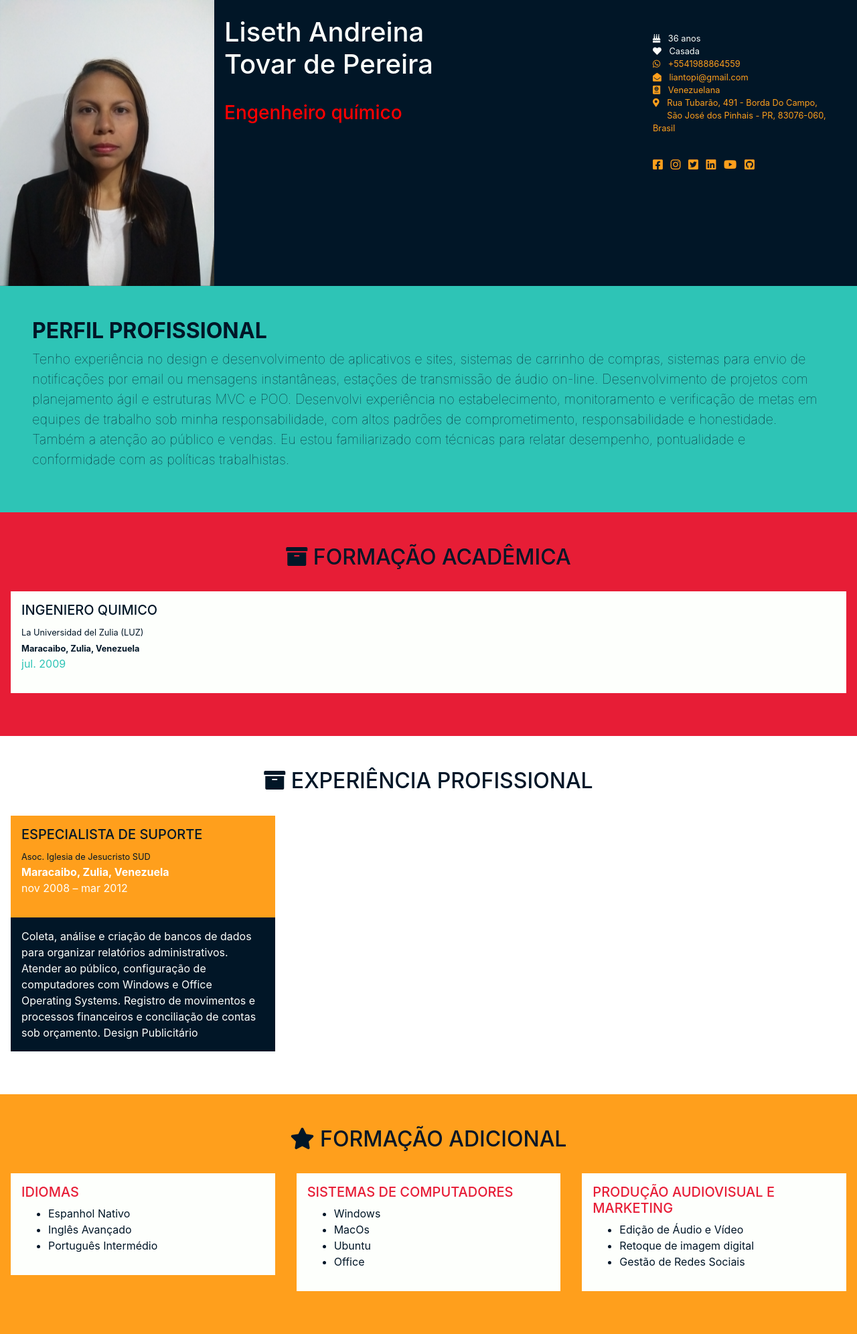
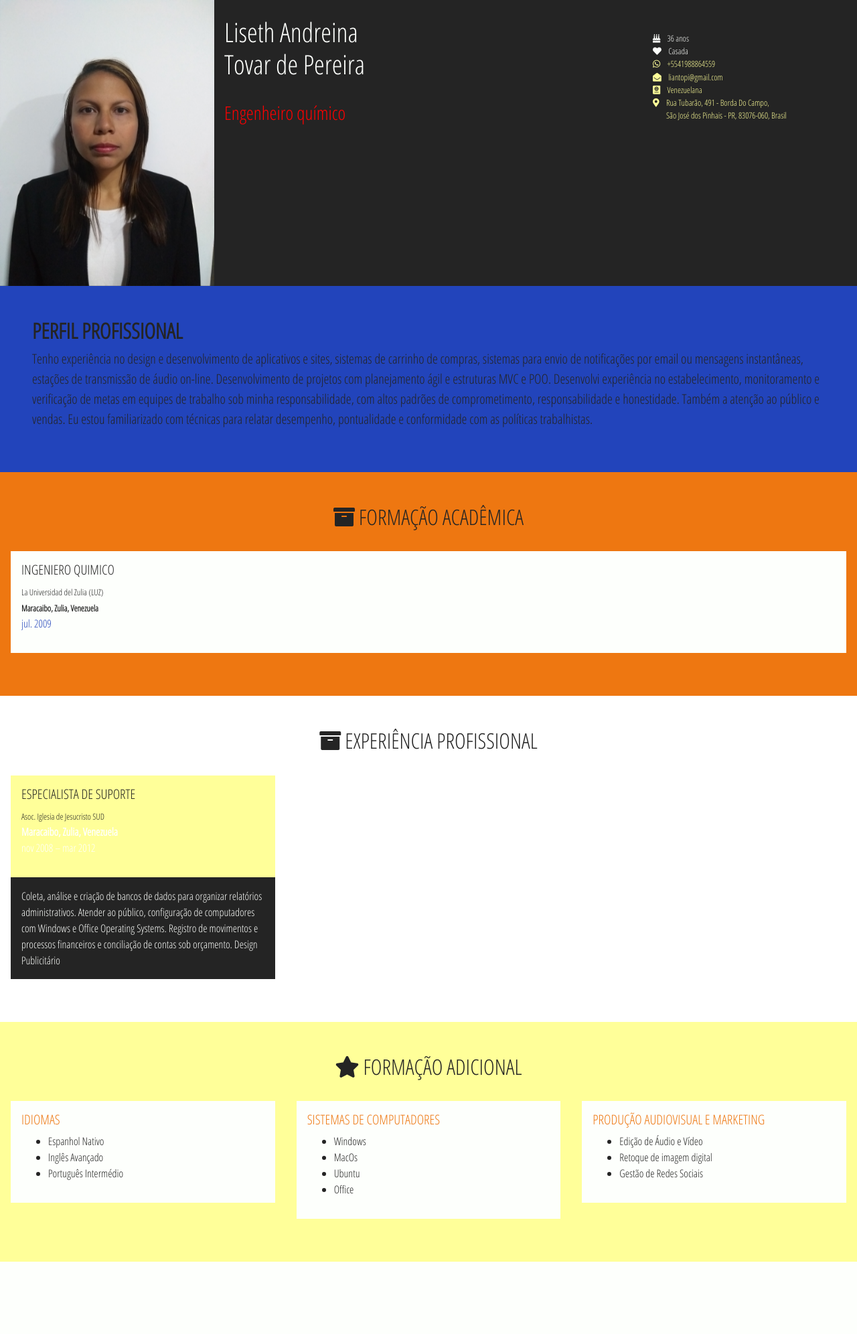
Before and after one commit to pereirawe/kurriculum, a PHP site: page /liantopi/index.php in a window 1280 px wide. Shown: the whole page at 67% size. After the commit the page ends 1884 px from the top, so only its background shows below. Run offline with PHP 8.4, Linux system fonts and the light colour scheme; some libraries are stand-ins or nearby versions.

Commit message:
Nueva foto, colores e info

```diff
--- a/liantopi/components/header.php
+++ b/liantopi/components/header.php
@@ -22,8 +22,8 @@
     <meta property='og:title' content='<?= $appContent->profileFirtsName;?> | <?= $appContent->profileOccupation;?> ' />
     <meta property='og:site_name' content='<?= $appContent->profileFirtsName;?> | <?= $appContent->profileOccupation;?>' />
     <meta name='twitter:domain' content='<?= $appContent->profileFirtsName;?> | <?= $appContent->profileOccupation;?> ' />
-    <meta property='og:image' content='https://kurriculum.herokuapp.com/photo_william_500x500.jpg' />
-    <meta name='twitter:image' content='https://kurriculum.herokuapp.com/photo_william_500x500.jpg' />
+    <meta property='og:image' content='https://kurriculum.herokuapp.com/liantopi/img/photo.jpg' />
+    <meta name='twitter:image' content='https://kurriculum.herokuapp.com/liantopi/img/photo.jpg' />
     <meta name='keywords' content='web, webdevelopment, development, css, coder, angular, javascript, jquery, less, sass, vscode, html, php, yii, git, github, gitlab, agile'>
     <meta name="p:domain_verify" content="57b866fc62fb0a2cd1b2fa11a8192ebb"/>
     <script type="application/ld+json">
@@ -32,7 +32,7 @@
             "@type": "Organization",
             "name": "<?= $appContent->profileFirtsName;?>",
             "url": "https://kurriculum.herokuapp.com",
-            "logo": "https://kurriculum.herokuapp.com/photo_william_500x500.jpg",
+            "logo": "https://kurriculum.herokuapp.com/liantopi/img/photo.jpg",
             "contactPoint": {
                 "@type": "ContactPoint",
                 "telephone": "+5595984082052",
@@ -48,7 +48,6 @@
     <meta property='og:locale ' content='es_ES ' />
     <meta name='twitter:card ' content='summary_large_image ' />
     <meta name="robots" content="index, follow">
-    <link rel="alternate" href="https://redsabana.com" hreflang="es-co" />
     <link rel="stylesheet" href="https://stackpath.bootstrapcdn.com/bootstrap/4.1.2/css/bootstrap.min.css" integrity="sha384-Smlep5jCw/wG7hdkwQ/Z5nLIefveQRIY9nfy6xoR1uRYBtpZgI6339F5dgvm/e9B" crossorigin="anonymous">
     <link rel="stylesheet" href="https://use.fontawesome.com/releases/v5.9.0/css/all.css">
     <link rel="stylesheet" type="text/css" media="screen" href="styles/main.min.css" />
--- a/liantopi/components/top.php
+++ b/liantopi/components/top.php
@@ -32,14 +32,15 @@
                             <i class="text-light-blue fas fa-map-marker-alt pr-2" style="opacity: 0;"></i> <?= $appContent->profileCity;?><br>
                         </a>
                         <br>
-                    <p>
+
+                    <!--    <p>
                         <a href="<?= $appContent->profileUrlFacebook;?>" target="new"><i class="text-light-blue pr-2 fa-lg fab fa-facebook-square"></i></a>
                         <a href="<?= $appContent->profileUrlInstagram;?>" target="new"><i class="text-light-blue pr-2 fa-lg fab fa-instagram"></i></a>
                         <a href="<?= $appContent->profileUrlTwitter;?>" target="new"><i class="text-light-blue pr-2 fa-lg fab fa-twitter-square"></i></a>
                         <a href="<?= $appContent->profileUrlLinkedin;?>" target="new"><i class="text-light-blue pr-2 fa-lg fab fa-linkedin"></i></a>
                         <a href="<?= $appContent->profileUrlYoutube;?>" target="new"><i class="text-light-blue pr-2 fa-lg fab fa-youtube"></i></a>
                         <a href="<?= $appContent->profileUrlGithub;?>" target="new"><i class="text-light-blue pr-2 fa-lg fab fa-github-square"></i></a>
-                    </p>
+                    </p> -->
                 </div>
 
 
--- a/liantopi/styles/main.min.css
+++ b/liantopi/styles/main.min.css
@@ -1 +1 @@
-body{color:#011627}.bgPrimary{background:#2ec4b6}.bgSuccess{background:#ff9f1c}.bgDark{background:#011627;color:#fdfffc}.bgLight{background:#fdfffc}.textPrimary{color:#2ec4b6}.shine{color:#ff9f1c}.alignLeft{text-align:left}.alignRight{text-align:right}#top_header{background:#011627;color:#fdfffc}#top_header h3{color:#e71d36;color:red}#top_header a{color:#ff9f1c}#profile #speach{background:#2ec4b6}#profile #speach h3{text-align:center;color:#fdfffc}#profile #speach p{color:#011627;font-size:1.25rem;font-weight:lighter}#profile #habilities{background:#f2f2f2f2}#profile #habilities h2{text-align:center}#experience #title{text-align:center}#education{background:#e71d36}#education #title{text-align:center}#complementary{background:#ff9f1c}#complementary #title{text-align:center}#complementary h5{color:#e71d36}#references{background:#011627}#references #title{text-align:center}#references #title h2{text-align:center;color:#fdfffc}#references h5{color:#e71d36}#footer{background:#011627;color:#fdfffc}#footer a{color:#fdfffc}
+@import url(https://fonts.googleapis.com/css?family=Open+Sans+Condensed:300&display=swap);body{color:#242424;font-family:'Open Sans Condensed',sans-serif}.bgPrimary{background:#24b}.bgSuccess{background:#ff9}.bgDark{background:#242424;color:#fdfffc}.bgLight{background:#fdfffc}.textPrimary{color:#24b}.shine{color:#ff9}.alignLeft{text-align:left}.alignRight{text-align:right}#top_header{background:#242424;color:#fdfffc}#top_header h3{color:#e71;color:red}#top_header a{color:#ff9}#profile #speach{background:#24b}#profile #speach h3{text-align:center;color:#fdfffc}#profile #speach p{color:#242424;font-size:1.25rem;font-weight:lighter}#profile #habilities{background:#f2f2f2f2}#profile #habilities h2{text-align:center}#experience #title{text-align:center}#education{background:#e71}#education #title{text-align:center}#complementary{background:#ff9}#complementary #title{text-align:center}#complementary h5{color:#e71}#references{background:#242424}#references #title{text-align:center}#references #title h2{text-align:center;color:#fdfffc}#references h5{color:#e71}#footer{background:#242424;color:#fdfffc}#footer a{color:#fdfffc}
--- a/liantopi/styles/main.sass
+++ b/liantopi/styles/main.sass
@@ -1,11 +1,17 @@
-$primary : #2ec4b6
-$secondary : #e71d36
-$success : #ff9f1c
-$dark : #011627
+$primary : #24b
+$secondary : #e71
+$success : #ff9
+$dark : #242424
 $light : #fdfffc
+
+
+/* @import url('https://fonts.googleapis.com/css?family=Merriweather&display=swap'); */
+@import url('https://fonts.googleapis.com/css?family=Open+Sans+Condensed:300&display=swap');
 
 body
   color: $dark
+  /* font-family: 'Merriweather', serif */
+  font-family: 'Open Sans Condensed', sans-serif
 
 .bgPrimary
     background: $primary
```
Also changed, not shown: liantopi/styles/main.css (+21 -17 lines), liantopi/img/photo_william.jpg (deleted), liantopi/img/photo_william_500x500.jpg (deleted), liantopi/img/versionImage.jpg (deleted), liantopi/img/versionImage.png (deleted), 1 other file.
